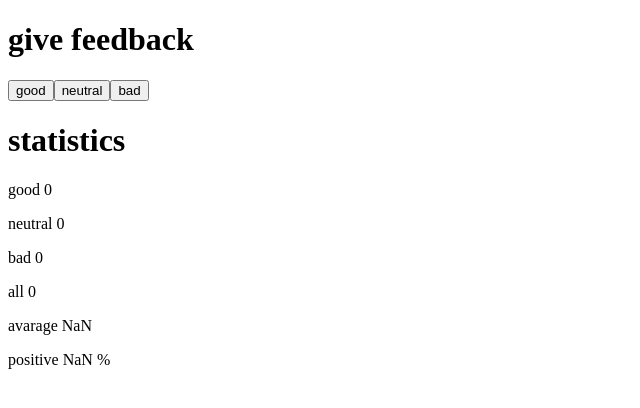
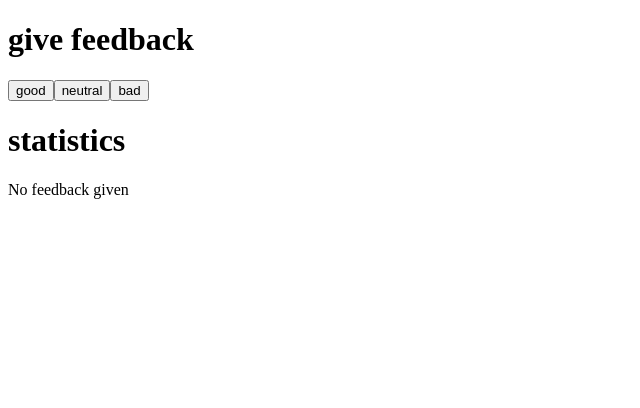
Before and after one commit to congbk92/fullstackopen_course, a React (Create React App) app in the folder part1/unicafe/: page / in a window 1280 px wide. Shown: the top 408 px of the page, without its empty margins (0-640 px from the left). Built offline with nearby package versions, Linux system fonts and the light colour scheme.

Commit message:
1.9: unicafe step4

```diff
--- a/part1/unicafe/src/App.js
+++ b/part1/unicafe/src/App.js
@@ -10,6 +10,14 @@
   const all = good + neutral + bad
   const average = (good-bad)/all
   const positive = (good*100)/all
+  if (all === 0){
+    return (
+      <div>
+        <h1>statistics</h1>
+        <p>No feedback given</p>
+      </div>
+    )
+  } else {
     return (
       <div>
         <h1>statistics</h1>
@@ -21,6 +29,7 @@
         <p>positive {positive} %</p>
       </div>
     )
+  }
 }
 
 const App = () => {
```
Lines whose indentation alone changed are shown as unchanged.
